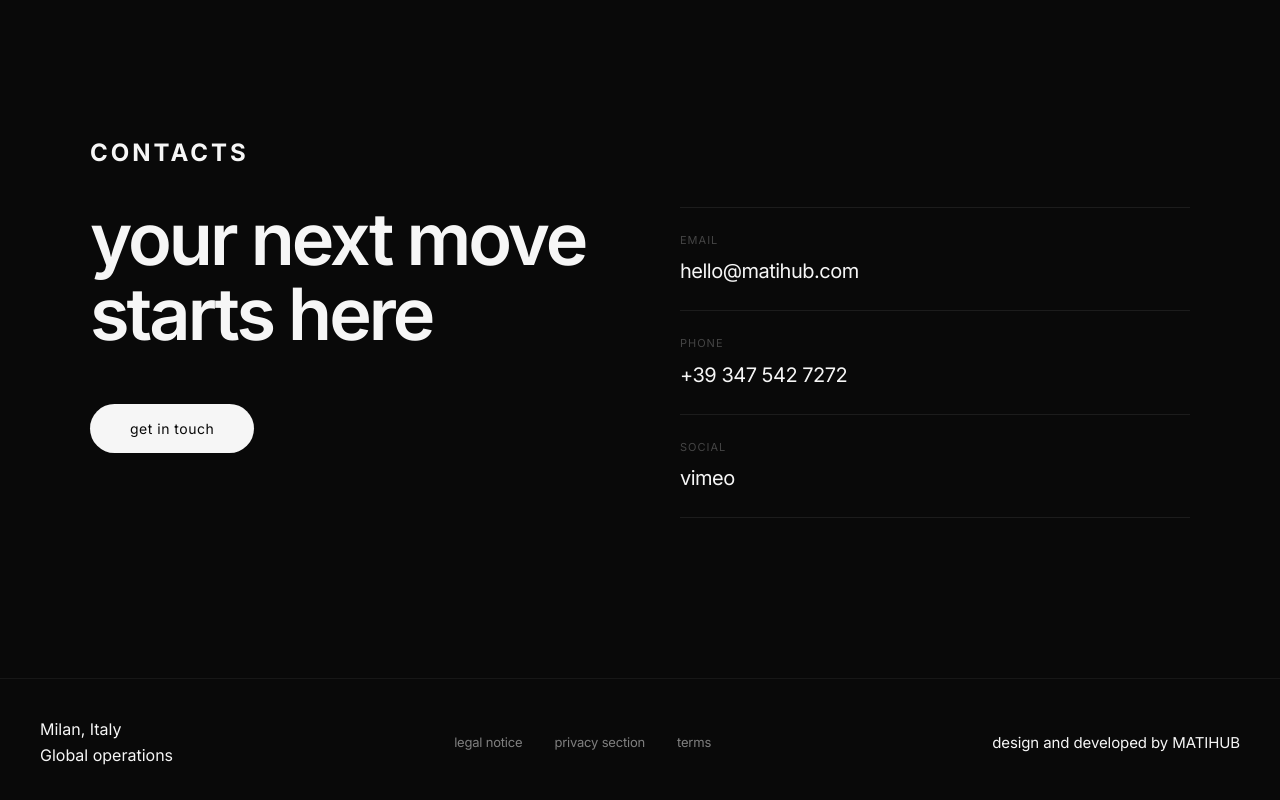
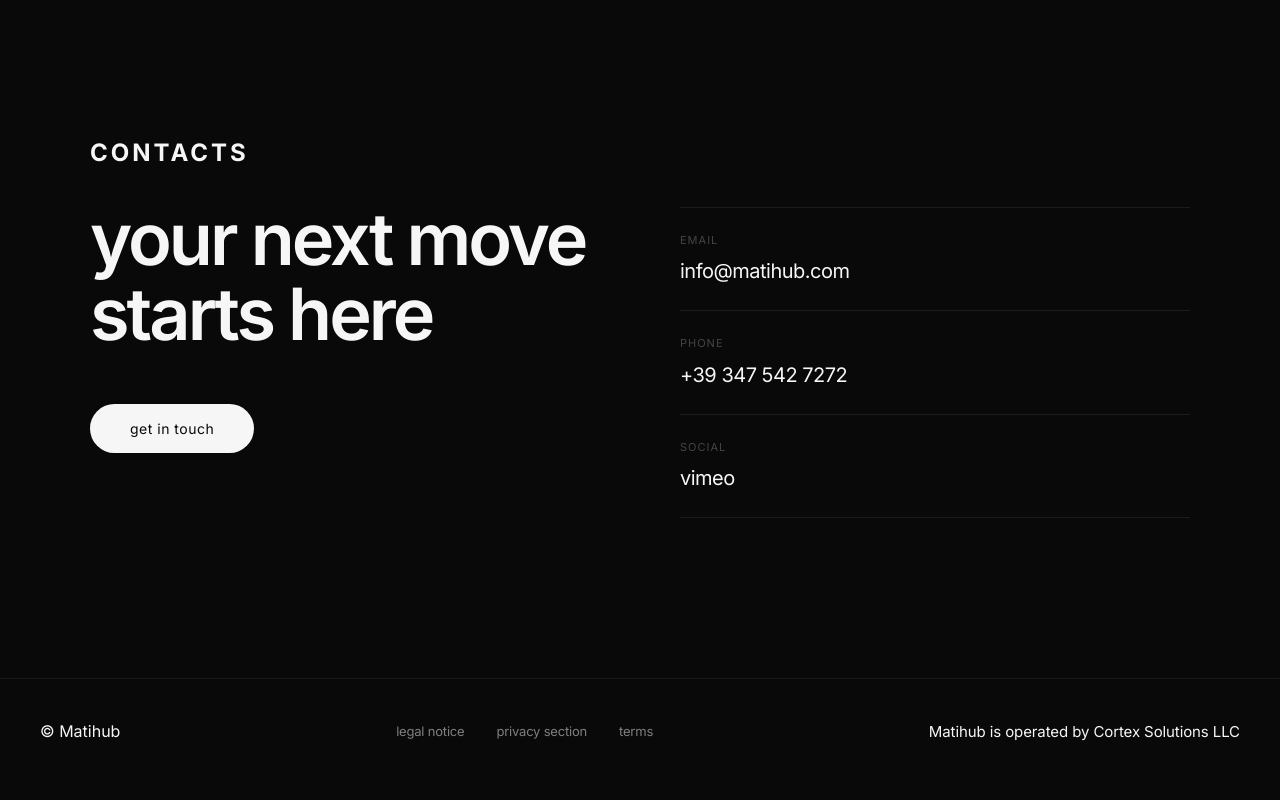
Before and after one commit to matildes-tech/matihub, a plain HTML site: page index.html in a window 1280 px wide. Shown: the part 2904-3704 px from the top of the page. Drawn offline with Linux system fonts and the light colour scheme.

Commit message:
Update email to info@matihub.com and revise footer
- Change all contact emails from hello@matihub.com to info@matihub.com
- Footer left: '© Matihub'
- Footer right: 'Matihub is operated by Cortex Solutions LLC'

```diff
--- a/index.html
+++ b/index.html
@@ -377,12 +377,12 @@
       <div class="contacts__left" data-animate="fade-up">
         <span class="contacts__eyebrow">CONTACTS</span>
         <h2 class="contacts__title">your next move<br>starts here</h2>
-        <a href="mailto:hello@matihub.com" class="btn btn--primary contacts__cta">get in touch</a>
+        <a href="mailto:info@matihub.com" class="btn btn--primary contacts__cta">get in touch</a>
       </div>
       <div class="contacts__right" data-animate="fade-up" data-delay="200">
         <div class="contacts__item">
           <span class="contacts__label">email</span>
-          <a href="mailto:hello@matihub.com" class="contacts__value contacts__value--link">hello@matihub.com</a>
+          <a href="mailto:info@matihub.com" class="contacts__value contacts__value--link">info@matihub.com</a>
         </div>
         <div class="contacts__item">
           <span class="contacts__label">phone</span>
@@ -400,10 +400,7 @@
   <footer class="footer">
     <div class="footer__container">
       <div class="footer__left">
-        <div class="footer__location">
-          <span>Milan, Italy</span>
-          <span>Global operations</span>
-        </div>
+        <span>© Matihub</span>
       </div>
       <div class="footer__nav">
         <div class="footer__nav-links">
@@ -415,7 +412,7 @@
         </div>
       </div>
       <div class="footer__right">
-        <span class="footer__credit">design and developed by MATIHUB</span>
+        <span class="footer__credit">Matihub is operated by Cortex Solutions LLC</span>
       </div>
     </div>
   </footer>
```
Also changed, not shown: legal-notice.html (+2 -2 lines), privacy-section.html (+1 -1 lines).
